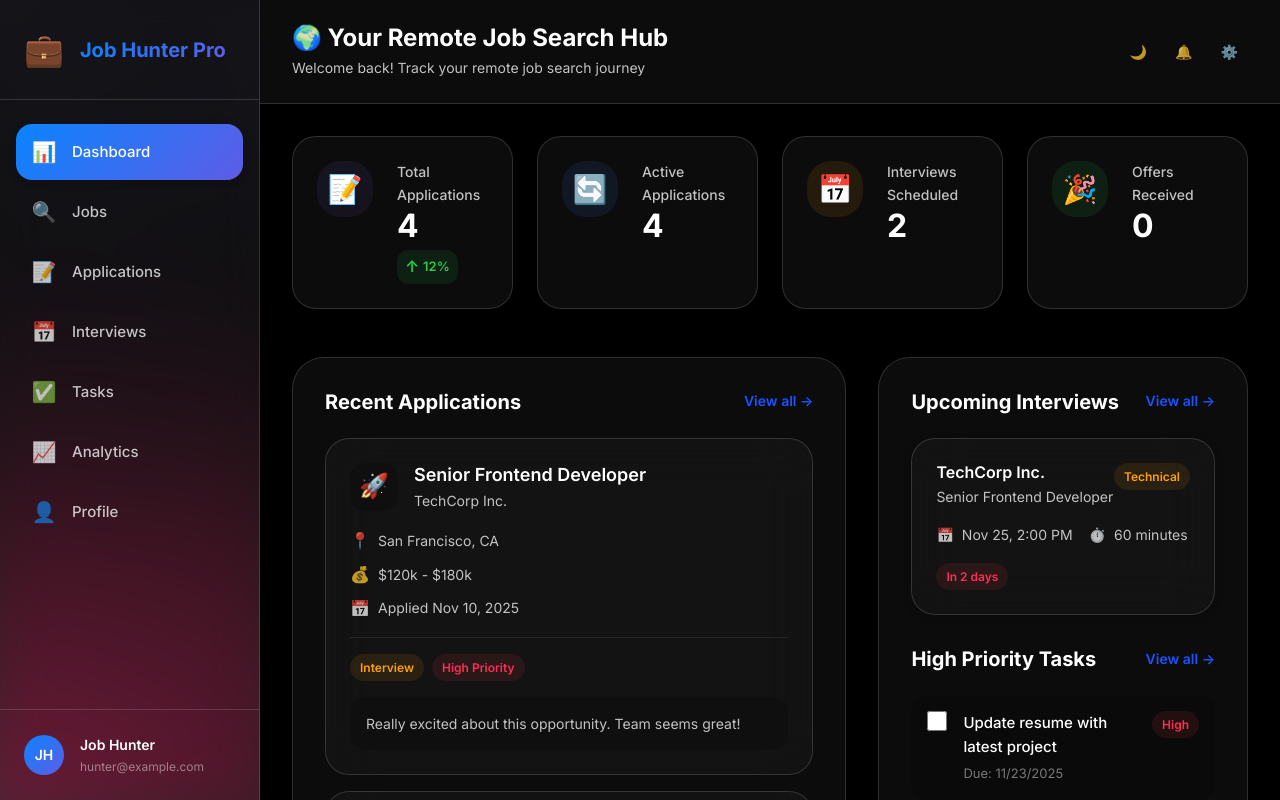
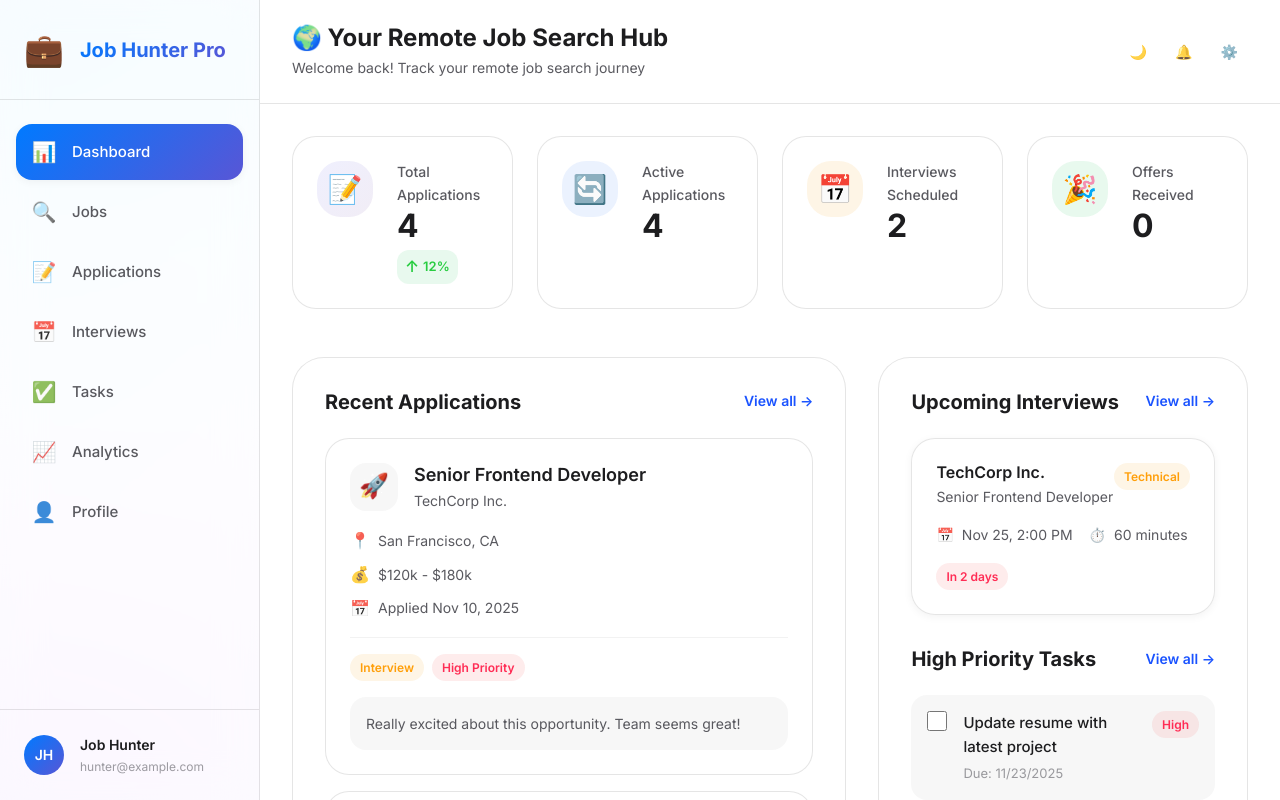
Before and after one commit to Kamu2000/Job-Hunter, a Next.js app: page / in a window 1280 px wide. Shown: the top 800 px of the page. Built offline with nearby package versions, Linux system fonts and the light colour scheme.

Commit message:
fix: restore light mode with liquid glass theme

```diff
--- a/src/app/globals.css
+++ b/src/app/globals.css
@@ -28,57 +28,56 @@
   --danger-600: #ff2d55;
 
   /* Neutral Colors */
-  --gray-50: #f2f2f7;
-  --gray-100: #e5e5ea;
-  --gray-200: #d1d1d6;
-  --gray-300: #c7c7cc;
-  --gray-400: #aeaeb2;
-  --gray-500: #8e8e93;
-  --gray-600: #636366;
-  --gray-700: #48484a;
-  --gray-800: #3a3a3c;
-  --gray-900: #2c2c2e;
+  --gray-50: #f9fafb;
+  --gray-100: #f3f4f6;
+  --gray-200: #e5e7eb;
+  --gray-300: #d1d5db;
+  --gray-400: #9ca3af;
+  --gray-500: #6b7280;
+  --gray-600: #4b5563;
+  --gray-700: #374151;
+  --gray-800: #1f2937;
+  --gray-900: #111827;
 
-  /* Liquid Glass / visionOS Theme */
-  --background: #000000;
+  /* Light Liquid Glass Theme (Default) */
+  --background: #ffffff;
   --background-image:
-    radial-gradient(at 0% 0%, hsla(253, 16%, 7%, 1) 0, transparent 50%),
-    radial-gradient(at 50% 0%, hsla(225, 39%, 30%, 1) 0, transparent 50%),
-    radial-gradient(at 100% 0%, hsla(339, 49%, 30%, 1) 0, transparent 50%),
-    radial-gradient(at 0% 100%, hsla(339, 49%, 30%, 1) 0, transparent 50%),
-    radial-gradient(at 100% 100%, hsla(225, 39%, 30%, 1) 0, transparent 50%);
+    radial-gradient(at 0% 0%, hsla(210, 100%, 96%, 1) 0, transparent 50%),
+    radial-gradient(at 50% 0%, hsla(220, 100%, 96%, 1) 0, transparent 50%),
+    radial-gradient(at 100% 0%, hsla(260, 100%, 96%, 1) 0, transparent 50%),
+    radial-gradient(at 0% 100%, hsla(260, 100%, 96%, 1) 0, transparent 50%),
+    radial-gradient(at 100% 100%, hsla(210, 100%, 96%, 1) 0, transparent 50%);
 
-  /* Glass Materials - visionOS */
-  --surface: rgba(30, 30, 30, 0.4);
-  /* Darker, more translucent */
-  --surface-elevated: rgba(40, 40, 40, 0.5);
-  --surface-hover: rgba(50, 50, 50, 0.6);
-  --background-secondary: rgba(0, 0, 0, 0.2);
+  /* Glass Materials - Light */
+  --surface: rgba(255, 255, 255, 0.65);
+  --surface-elevated: rgba(255, 255, 255, 0.85);
+  --surface-hover: rgba(255, 255, 255, 0.95);
+  --background-secondary: rgba(240, 240, 240, 0.5);
 
-  --text-primary: #ffffff;
-  --text-secondary: rgba(255, 255, 255, 0.75);
-  --text-tertiary: rgba(255, 255, 255, 0.45);
+  --text-primary: #1d1d1f;
+  --text-secondary: rgba(60, 60, 67, 0.85);
+  --text-tertiary: rgba(60, 60, 67, 0.5);
 
-  --border: rgba(255, 255, 255, 0.15);
-  --border-light: rgba(255, 255, 255, 0.08);
+  --border: rgba(0, 0, 0, 0.1);
+  --border-light: rgba(0, 0, 0, 0.05);
 
   /* Apple Glass Effect */
-  --glass-blur: blur(25px) saturate(180%);
-  --glass-shadow: 0 8px 32px 0 rgba(0, 0, 0, 0.3);
+  --glass-blur: blur(20px) saturate(180%);
+  --glass-shadow: 0 4px 24px 0 rgba(0, 0, 0, 0.05);
 
-  --shadow-sm: 0 2px 8px rgba(0, 0, 0, 0.15);
-  --shadow-md: 0 8px 24px rgba(0, 0, 0, 0.2);
-  --shadow-lg: 0 16px 48px rgba(0, 0, 0, 0.3);
-  --shadow-xl: 0 24px 64px rgba(0, 0, 0, 0.4);
+  --shadow-sm: 0 2px 8px rgba(0, 0, 0, 0.05);
+  --shadow-md: 0 8px 16px rgba(0, 0, 0, 0.08);
+  --shadow-lg: 0 16px 32px rgba(0, 0, 0, 0.12);
+  --shadow-xl: 0 24px 48px rgba(0, 0, 0, 0.15);
 
   /* Gradients */
-  --gradient-primary: linear-gradient(135deg, #0A84FF 0%, #5E5CE6 100%);
-  --gradient-success: linear-gradient(135deg, #30D158 0%, #28CD41 100%);
-  --gradient-warning: linear-gradient(135deg, #FFD60A 0%, #FF9F0A 100%);
-  --gradient-danger: linear-gradient(135deg, #FF453A 0%, #FF2D55 100%);
-  --gradient-purple: linear-gradient(135deg, #BF5AF2 0%, #5E5CE6 100%);
-  --gradient-blue: linear-gradient(135deg, #0A84FF 0%, #64D2FF 100%);
-  --gradient-glass: linear-gradient(180deg, rgba(255, 255, 255, 0.15) 0%, rgba(255, 255, 255, 0.05) 100%);
+  --gradient-primary: linear-gradient(135deg, #007AFF 0%, #5856D6 100%);
+  --gradient-success: linear-gradient(135deg, #34C759 0%, #30D158 100%);
+  --gradient-warning: linear-gradient(135deg, #FFCC00 0%, #FF9500 100%);
+  --gradient-danger: linear-gradient(135deg, #FF3B30 0%, #FF2D55 100%);
+  --gradient-purple: linear-gradient(135deg, #AF52DE 0%, #5856D6 100%);
+  --gradient-blue: linear-gradient(135deg, #007AFF 0%, #5AC8FA 100%);
+  --gradient-glass: linear-gradient(180deg, rgba(255, 255, 255, 0.4) 0%, rgba(255, 255, 255, 0.1) 100%);
 
   /* Spacing */
   --spacing-xs: 0.25rem;
@@ -102,14 +101,36 @@
   --transition-slow: 500ms cubic-bezier(0.25, 0.1, 0.25, 1);
 }
 
-/* Dark Mode is default for Liquid Glass */
+/* Dark Mode - Liquid Glass / visionOS Theme */
 [data-theme="dark"] {
   --background: #000000;
+  --background-image:
+    radial-gradient(at 0% 0%, hsla(253, 16%, 7%, 1) 0, transparent 50%),
+    radial-gradient(at 50% 0%, hsla(225, 39%, 30%, 1) 0, transparent 50%),
+    radial-gradient(at 100% 0%, hsla(339, 49%, 30%, 1) 0, transparent 50%),
+    radial-gradient(at 0% 100%, hsla(339, 49%, 30%, 1) 0, transparent 50%),
+    radial-gradient(at 100% 100%, hsla(225, 39%, 30%, 1) 0, transparent 50%);
+
   --surface: rgba(30, 30, 30, 0.4);
   --surface-elevated: rgba(40, 40, 40, 0.5);
+  --surface-hover: rgba(50, 50, 50, 0.6);
+  --background-secondary: rgba(0, 0, 0, 0.2);
+
   --text-primary: #ffffff;
   --text-secondary: rgba(255, 255, 255, 0.75);
+  --text-tertiary: rgba(255, 255, 255, 0.45);
+
   --border: rgba(255, 255, 255, 0.15);
+  --border-light: rgba(255, 255, 255, 0.08);
+
+  --glass-shadow: 0 8px 32px 0 rgba(0, 0, 0, 0.3);
+
+  --shadow-sm: 0 2px 8px rgba(0, 0, 0, 0.15);
+  --shadow-md: 0 8px 24px rgba(0, 0, 0, 0.2);
+  --shadow-lg: 0 16px 48px rgba(0, 0, 0, 0.3);
+  --shadow-xl: 0 24px 64px rgba(0, 0, 0, 0.4);
+
+  --gradient-glass: linear-gradient(180deg, rgba(255, 255, 255, 0.15) 0%, rgba(255, 255, 255, 0.05) 100%);
 }
 
 /* ===== RESET & BASE STYLES ===== */
```
